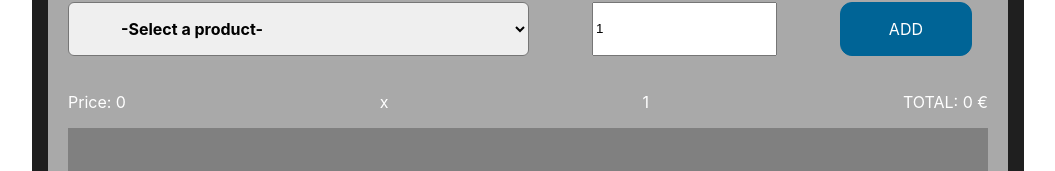
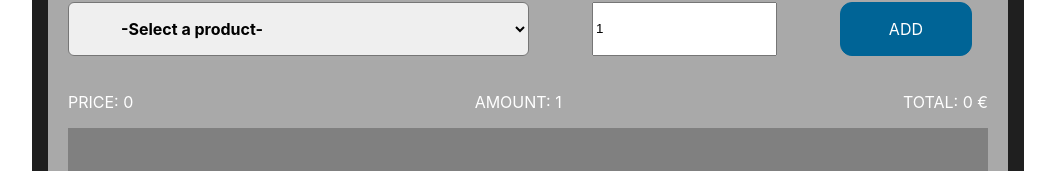
Before and after one commit to ivevil/cart-challenge, a React (Create React App) app: page / in a window 1280 px wide. Shown: the part 135-306 px from the top of the page, without its empty margins (112-1167 px from the left). Built offline with nearby package versions, Linux system fonts and the light colour scheme.

Commit message:
Remove unnecessary code, pretify it

```diff
--- a/src/App.tsx
+++ b/src/App.tsx
@@ -1,25 +1,23 @@
 import Modal from './components/UI/Modal';
-import Button from './components/UI/Button';
 import CartSelection from './components/CartSelection';
 import CartTable from './components/CartTable';
+import CartMessages from './components/CartMessages';
+import CartTotal from './components/CartTotal';
 import { Layout } from './components/UI/Layout';
 import { useEffect, useState, useReducer } from 'react';
 import { reducerFn, initialState } from './reducer';
 import { ProductInterface } from "./globalTypes";
-import CartMessages from './components/CartMessages';
 
 const App: React.FC = () => {
 
   const [state, dispatch] = useReducer(reducerFn, initialState);
   const [amount, setAmount] = useState<number>(1)
-  const [selProductId, updateProduct] = useState<string>('')
   const [error, updateMessageError] = useState<string>('')
   const [modal, showModal] = useState(false);
 
   const selectProduct = (id: string) => {
     const value = id;
     if (value !== undefined || value !== "0") {
-      updateProduct(value);
       dispatch({
         type: "SELECT_A_PRODUCT", payload: product, select: state?.products.find(
           product => product.id === value
@@ -29,42 +27,34 @@ const App: React.FC = () => {
   }
 
   const product: ProductInterface = state?.products.find(
-    product => product.id === selProductId
+    product => product.id === state.product.id
   ) as ProductInterface
 
   const handleClick = () => {
-
     if (isNaN(amount) || amount === 0) {
       updateMessageError("Sorry, you need to select valid number as an amount!");
     } else if (product === undefined) {
       updateMessageError("Sorry, you need to pick a product!");
-    } else if (amount > maxAmount) {
-      updateMessageError("Sorry, there is no enough items. There is/are only " + maxAmount + " available!");
+    } else if (amount > product.maxAmount) {
+      updateMessageError("Sorry, there is no enough items. There is/are only " + product.maxAmount + " available!");
     } else {
       product.amount = amount;
       dispatch({ type: "ADD_TO_CART", payload: product })
       updateMessageError("");
     }
-
   }
-
-  let maxAmount = product ? product.maxAmount : 0;
 
   const removeTheProduct = (id: string) => {
     dispatch({ type: "REMOVE_THE_PRODUCT", payload: id })
   }
 
   const clearCart = () => {
-    dispatch({
-      type: "CLEAR_CART", payload: product
-    })
+    dispatch({ type: "CLEAR_CART", payload: product })
   }
 
   const buyItems = () => {
     toggle();
-    dispatch({
-      type: "CLEAR_CART", payload: product
-    })
+    dispatch({ type: "CLEAR_CART", payload: product })
   }
 
   const toggle = () => {
@@ -102,43 +92,25 @@ const App: React.FC = () => {
     fetch('products.json')
       .then(response => response.json())
       .then(data => dispatch({ type: "LIST_PRODUCTS", payload: data }));
-
   }, [])
 
   return (
     <>
       <Layout>
         <h1>CART</h1>
-
         <CartSelection state={state} selectProduct={selectProduct} amount={amount} handleClick={handleClick} setAmount={setAmount} product={product} checkIfButtonIsDisabled={checkIfButtonIsDisabled()} />
         <div className="cart__products">
           <CartMessages error={error}>
-            <p>Price: {product !== undefined ? product.price : "0"}</p>
-            <p>x</p>
-            <p>{!isNaN(amount) ? amount : 'invalid number'}</p>
+            <p>PRICE: {product !== undefined ? product.price : "0"}</p>
+            <p>AMOUNT: {!isNaN(amount) ? amount : 'invalid number'}</p>
             <p>TOTAL: {product !== undefined && !(isNaN(amount)) ? (Number(product.price) * Number(amount)).toFixed(2) : "0"} €</p>
           </CartMessages>
           <CartTable state={state} removeTheProduct={removeTheProduct}></CartTable>
         </div>
-
-        <div className="cart__final">
-          <div className="cart__final-total">
-            <h3 className="cart__final-total-message">{state.totalAmount >= 10 ? "You reached the limit of ten items." : ""}</h3>
-          </div>
-          <div className="cart__final-total">
-            TOTAL TO PAY: <h3>{getTotal()} €</h3>
-          </div>
-          <div className="cart__final-checkout">
-            <Button disabled={state.totalAmount < 1 ? true : false} onClick={clearCart} buttonClass={"danger"}>EMPTY CART</Button>
-            <Button disabled={state.totalAmount < 1 ? true : false} onClick={buyItems} buttonClass={"primary"}>BUY</Button>
-          </div>
-        </div>
-
+        <CartTotal state={state} getTotal={getTotal()} clearCart={clearCart} buyItems={buyItems} />
       </Layout>
       <Modal open={modal} toggle={toggle}>
-        <div className="cart__modal-text">
-          <h3>Yaay!!! You finished your shopping!</h3>
-        </div>
+          <h3>Yaay!!! Successfuly bought items!</h3>
       </Modal>
     </>
   )
--- a/src/components/CartTable/index.tsx
+++ b/src/components/CartTable/index.tsx
@@ -1,4 +1,4 @@
-import { ProductInterface, StateInterface } from "../../globalTypes";
+import { StateInterface } from "../../globalTypes";
 import Button from "../UI/Button";
 import Table from "../UI/Table";
 import './carttable.css'
--- /dev/null
+++ b/src/components/CartTotal/index.tsx
@@ -0,0 +1,36 @@
+import { StateInterface } from '../../globalTypes';
+import Button from '../UI/Button';
+import './carttotal.css'
+
+interface CartTotalProps {
+    state: StateInterface;
+    getTotal: string;
+    clearCart: () => void;
+    buyItems: () => void;
+}
+
+const CartTotal: React.FC<CartTotalProps> = ({ state, getTotal, clearCart, buyItems }) => {
+
+    return (
+        <>
+
+            <div className="cart__final">
+                <div className="cart__final-total">
+                    <h3 className="cart__final-total-message">{state.totalAmount >= 10 ? "You reached the limit of ten items." : ""}</h3>
+                </div>
+                <div className="cart__final-total">
+                    TOTAL TO PAY:
+                    <h3>
+                        {getTotal} €
+                    </h3>
+                </div>
+                <div className="cart__final-checkout">
+                    <Button disabled={state.totalAmount < 1 ? true : false} onClick={clearCart} buttonClass={"danger"}>EMPTY CART</Button>
+                    <Button disabled={state.totalAmount < 1 ? true : false} onClick={buyItems} buttonClass={"primary"}>BUY</Button>
+                </div>
+            </div>
+        </>
+    )
+}
+
+export default CartTotal;
--- a/src/components/UI/Modal/index.tsx
+++ b/src/components/UI/Modal/index.tsx
@@ -15,7 +15,9 @@ const Modal: React.FC<ModalProps> = ({ open, toggle, children }) => {
                     <div className="cart__modal-overlay" onClick={toggle}>
                         <div className="cart__modal">
                             <div className="cart__modal-close" onClick={toggle}>X</div>
-                            {children}
+                            <div className="cart__modal-text">
+                                {children}
+                            </div>
                         </div>
                     </div>
                 ) : ('')
--- a/src/components/UI/Modal/modal.css
+++ b/src/components/UI/Modal/modal.css
@@ -25,6 +25,7 @@
     font-size: 30px;
     font-weight: bold;
     padding-right: 10px;
+    cursor: pointer;
   }
 
   .cart__modal-text {
```
Also changed, not shown: src/components/CartTotal/carttotal.css (added).
